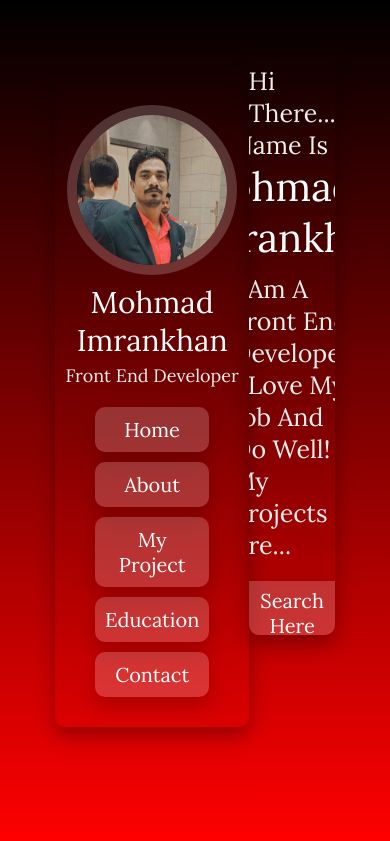
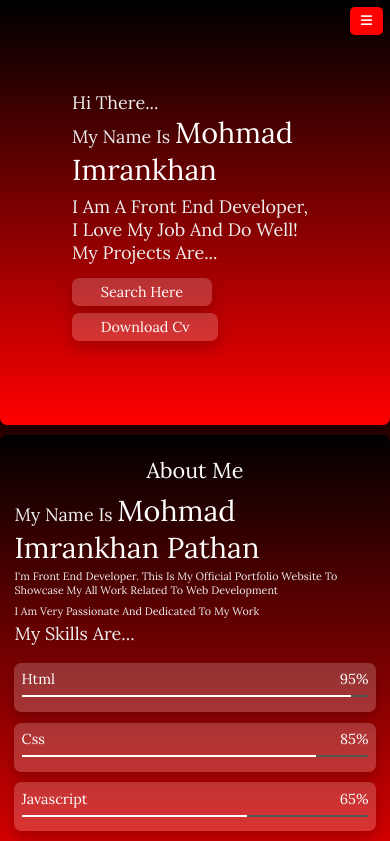
Before and after one commit to pathanimran4373/Imrankhan, a plain HTML site: page index.html in a window 390 px wide. Shown: the top 841 px of the page. Drawn offline with Linux system fonts and the light colour scheme; a web font is replaced by a local one.

Commit message:
responsive
mobile frendly

```diff
--- a/index.html
+++ b/index.html
@@ -6,7 +6,9 @@
     <meta name="viewport" content="width=device-width, initial-scale=1.0">
 
     <title> my portfolio</title>
-<link href="https://fonts.googleapis.com/css2?family=Aboreto&family=Alumni+Sans+Collegiate+One:ital@1&family=Edu+VIC+WA+NT+Beginner:wght@500&family=Lora:wght@400;500&family=Merriweather:wght@300&family=Qwitcher+Grypen:wght@700&family=Roboto:ital,wght@1,500&display=swap" rel="stylesheet">
+    <link
+        href="https://fonts.googleapis.com/css2?family=Aboreto&family=Alumni+Sans+Collegiate+One:ital@1&family=Edu+VIC+WA+NT+Beginner:wght@500&family=Lora:wght@400;500&family=Merriweather:wght@300&family=Qwitcher+Grypen:wght@700&family=Roboto:ital,wght@1,500&display=swap"
+        rel="stylesheet">
     <script src="https://kit.fontawesome.com/0d6bce661c.js" crossorigin="anonymous"></script>
     <!-- custom css file link  -->
     <link rel="stylesheet" href="style3.css">
@@ -14,42 +16,47 @@
 </head>
 
 <body>
+       <!-- nav starts  -->
 
-    <!-- header section starts  -->
+    <div id="menubar" class="fas fa-bars"></div>
 
     <header>
         <div class="user">
-            <img src="img/immu.jpg" alt="">
+            <img src="img/new_img1.jpg" alt="">
             <h3 class="name">Mohmad Imrankhan</h3>
             <p class="post">front end developer</p>
         </div>
         <nav class="navbar">
-            <ul>
-                <li><a href="#home">home</a></li>
-                <li><a href="#about">about</a></li>
-                <li><a href="#project">my project</a></li>
-                <li><a href="#education">education</a></li>
-                <li><a href="#contact">contact</a></li>
-            </ul>
+
+            <a href="#home">home</a>
+            <a href="#about">about</a>
+            <a href="#education">education</a>
+            <a href="#contact">contact</a>
+            <a href="#project">my project</a>
+
         </nav>
+
     </header>
 
-    <!-- header section ends -->
+    <!-- navbar end  -->
 
-    <!-- content section starts  -->
+<!-- home page start -->
 
-    <div class="container">
-        <section class="home" id="home">
+<section class="home_page">
+    <div class="home_content">
         <h3>hi there...</h3>
             <h3 class="name">my name is <span>Mohmad Imrankhan</span></h3>
-            <h3 class="post">i am a front end developer i love my job and do well! <br>my projects are...</h3>
+            <h3 class="post">i am a front end developer, i love my job and do well! <br>my projects are...</h3>
 
+    </div>
     <div>
 
         <a href="#project"><button class="btn">search here</button></a>
         <a href="khan resume.pdf"><button class="btn">download cv</button></a>
     </div>
 </section>
+
+<!-- home page end -->
 
         <!-- about section  -->
 
@@ -83,20 +90,6 @@
                     <div class="bar"><span></span></div>
                 </div>
             </div>
-        </section>
-
-        <!-- project section  -->
-        <section class="project" id="project">
-            <h1 class="heading">my projects </h1>
-            <div class="lag">
-                <ul>
-                    <li><a href="https://pathanimran4373.github.io/fitnesswebsite.github.io/
-                       ">website for gym</a></li>
-                    <li><a href=" https://pathanimran4373.github.io/carwebsite.github.io/">website for car shop</a></li>
-
-                </ul>
-            </div>
-
         </section>
 
         <!-- education section  -->
@@ -139,7 +132,6 @@
 
         </section>
 
-
  <!-- contact section  -->
           <section class="contact" id="contact">
             <h1 class="heading">contact me</h1>
@@ -161,16 +153,42 @@
                 </div>
             </div>
             <div class="share">
-                <a href="https://www.facebook.com/imrankhan.pathan.752487"><i
+                <a href="#"><i
                         class="fa-brands fa-square-facebook"></i></a>
-                <a href="https://www.instagram.com/imrankhanpathan35/"><i class="fa-brands fa-square-instagram"></i></a>
-                <a href="https://www.linkedin.com/in/imran-pathan-845066240/"><i class="fa-brands fa-linkedin"></i></a>
+                <a href="https://www.instagram.com/imrankhanpathan35/" target="_blank"><i class="fa-brands fa-square-instagram"></i></a>
+                <a href="https://www.linkedin.com/in/imran-pathan-845066240/" target="_blank"><i class="fa-brands fa-linkedin"></i></a>
                 <a href=""><i class="fa-brands fa-square-whatsapp"></i></a>
             </div>
 
         </section>
 
         <!-- contact section ends -->
+         <!-- project section  -->
+         <div class="project" id="project">
+            <h1 class="heading">my projects </h1>
+            <div class="lag">
+                <ul>
+                    <li><a href="https://pathanimran4373.github.io/fitnesswebsite.github.io/
+                       ">website for gym</a></li>
+                    <li><a href=" https://pathanimran4373.github.io/carwebsite.github.io/">website for car shop</a></li>
+
+                </ul>
+            </div>
+
+        </div>
+
+        <script>
+            let menubar = document.querySelector('#menubar');
+            let mynav = document.querySelector('header');
+
+
+            menubar.onclick = () => {
+                menubar.classList.toggle('fa-times');
+                mynav.classList.toggle('active');
+            }
+
+
+        </script>
 
 </body>
 
--- a/style3.css
+++ b/style3.css
@@ -12,22 +12,24 @@
 
 html {
     font-size: 62.5%;
-    overflow: hidden;
+    scroll-behavior: smooth;
 }
 
 body {
-    overflow: hidden;
-    min-height: 100vh;
-    display: flex;
-    align-items: flex-start;
-    justify-content: space-between;
+    padding-left: 30rem;
     background: linear-gradient(black, red);
-    padding: 5.5rem;
 }
 
 section {
-    padding: 1rem 7%;
-    min-height: 100%;
+    padding: 1rem 5%;
+    height: 58rem;
+    width: 80rem;
+    box-shadow: 0 1rem 2rem rgba(0, 0, 0, .3);
+    border-radius: 1rem;
+    overflow: hidden;
+    margin: 1rem 0 1rem 9rem;
+    background: linear-gradient(black, red);
+
 }
 
 .btn {
@@ -56,19 +58,36 @@ section {
 }
 
 header {
-    width: 35rem;
-    box-shadow: 0 1rem 2rem rgba(0, 0, 0, .3);
-    margin-top: 20px;
-    text-align: center;
-    padding: 1rem;
-    border-radius: 1rem;
+position: fixed;
+top: 0; left: 0; bottom: 0;
+display: flex;
+flex-flow: column;
+align-items: center;
+justify-content: space-between;
+z-index: 1000;
+padding: 8rem 2rem;
+width: 34rem;
+text-align: center;
+box-shadow: 0 1rem 2rem rgba(0, 0, 0, .3);
+border-radius: 1rem;
+
 }
 
-header .user {
-    padding-top: 2rem;
+#menubar {
+    color: white;
+    font-size: 1.8rem;
+    position: fixed;
+    top: 1rem;right: 1rem;
+    z-index: 10000;
+    background: red;
+    border-radius: 5px;
+    padding: 1rem 1.5rem;
+    cursor: pointer;
+    display: none;
+
 }
 
-header .user img {
+ .user img {
     margin: 1rem 0;
     height: 15rem;
     width: 15rem;
@@ -77,77 +96,58 @@ header .user img {
     box-shadow: 0 0 0 1rem rgba(255, 255, 255, .2);
 }
 
-header .user .name {
+.user .name {
     font-size: 3rem;
     color: #fff;
     padding: .5rem 0;
 }
-
-header .user .post {
+.user .post {
     font-size: 1.8rem;
     color: #eee;
     font-weight: lighter;
 }
 
-header .navbar {
-    padding: 1rem 3rem;
-}
+.navbar a {
+    display: block;
+    padding: 0.5rem;
+    font-size: 2rem;
 
-header .navbar ul li {
-    margin: 1rem 0;
-    list-style: none;
-}
-
-header .navbar ul li a {
-    display: block;
-    padding: 1rem;
-    font-size: 2rem;
-    color: #fff;
     background: rgba(255, 255, 255, .2);
     box-shadow: 0 1rem 2rem rgba(0, 0, 0, .2);
     border-radius: 1rem;
     transition: all .2s linear;
+    width: 20rem;
+    color: white;
+    margin: 1rem 0;
+}
+.navbar a:hover {
+    background-color: black;
+    color: white;
 }
 
-header .navbar ul li a:hover {
-    background: rgba(255, 255, 255, .5);
-    color: #555;
-    transition: none;
+.home_page{
+    display: flex;
+    flex-direction: column;
+    align-items: center;
+    justify-content: center;
 }
 
-.container {
-    height: 58rem;
-    width: 80rem;
-    box-shadow: 0 1rem 2rem rgba(0, 0, 0, .3);
-    border-radius: 1rem;
-    overflow: hidden;
-}
-
-.home {
-    display: flex;
-    align-items: center;
-    justify-content: center;
-    flex-flow: column;
-    position: relative;
-
-}
-
-.home h3 {
+.home_page h3 {
     font-size: 2.5rem;
     font-weight: lighter;
     color: #eee;
 }
 
-.home .name span {
+.name span {
     font-size: 4rem;
     color: #fff;
 }
 
-.home .post {
+.post {
     padding: 1rem 0;
 }
 
-.home .post span {
+.post span {
     font-size: 3rem;
     color: #fff;
 }
@@ -294,7 +294,7 @@ content {
 }
 
 .address p {
-    font-size: 25px;
+    font-size: 2rem;
     color: #eee;
     cursor: pointer;
 }
@@ -323,3 +323,110 @@ content {
     background: rgba(255, 255, 255, .5);
     color: #555;
 }
+.project{
+    min-height: 50vh;
+    padding: 1rem 5%;
+    width: 80rem;
+    box-shadow: 0 1rem 2rem rgba(0, 0, 0, .3);
+    border-radius: 1rem;
+    overflow: hidden;
+    margin: 1rem 0 1rem 9rem;
+    background: linear-gradient(black, red);
+
+}
+.lag ul li{
+    margin-top: 3rem;
+}
+
+/* media query for tab */
+
+
+@media (max-width: 991px) {
+
+body{
+    padding: 0;
+    margin: 0;
+    width: 100%;
+    height: 100%;
+}
+#menubar {
+    display: initial;
+    }
+header{
+    left: -120%;
+    flex-direction: column;
+    align-items: center;
+    justify-content: center;
+    width: 100%;
+    background-color: black;
+}
+.active{
+    left: 0%;
+}
+.home_page{
+    padding: 10rem;
+    margin: 1rem auto;
+    width: 100%;
+}
+.about{
+    width: 100%;
+    height: 100%;
+    margin: 10px auto;
+    padding: 2rem;
+}
+.education{
+margin: 10px auto;
+width: 100%;
+height: 100%;
+}
+.contact{
+    width: 100%;
+    height: 100%;
+    margin: 10px auto;
+    padding: 1rem;
+}
+.project{
+    height: 100%;
+    width: 100%;
+    margin: 10px auto;
+}
+}
+/* media query for mobile device */
+@media (max-width: 480px) {
+
+
+    html{
+        font-size: 45%;
+    }
+    body {
+
+        padding: 0;
+        margin: 0;
+        width: 100%;
+        height: 100%;
+    }
+
+
+    header{
+
+        width: 100%;
+        height: 100%;
+        z-index: 1000;
+        background-color:black;
+        justify-content: center;
+        align-items: center;
+    }
+    .home_page{
+        padding: 10rem;
+        margin: 1rem auto;
+        display: flex;
+        flex-direction: column;
+        justify-content: center;
+        align-items: center;
+    }
+    .contact{
+        width: 100%;
+        height: 100%;
+        margin: 10px auto;
+    }
+}
```
Also changed, not shown: img/IMG-20220808-WA0038.jpg (deleted), img/immu.jpg (deleted), img/new_img1.jpg (added). Lines whose indentation alone changed are shown as unchanged.
